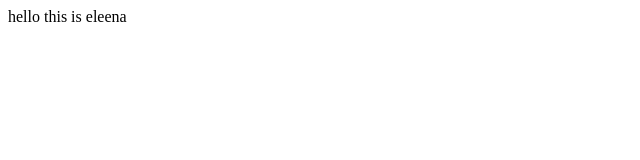
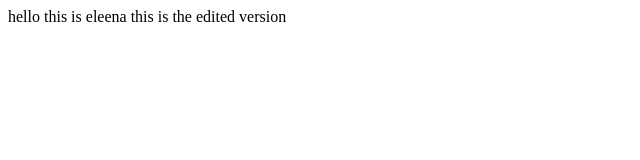
Before and after one commit to ellekayas/eleenak.github.io, a plain HTML site: page index.html in a window 1280 px wide. Shown: the whole page, without its empty margins (0-640 px from the left). Drawn offline with Linux system fonts and the light colour scheme.

Commit message:
edited version
edits

```diff
--- a/index.html
+++ b/index.html
@@ -4,5 +4,6 @@
 
 	hello
 	this is eleena
+	this is the edited version
 </body>
 </html>
```
